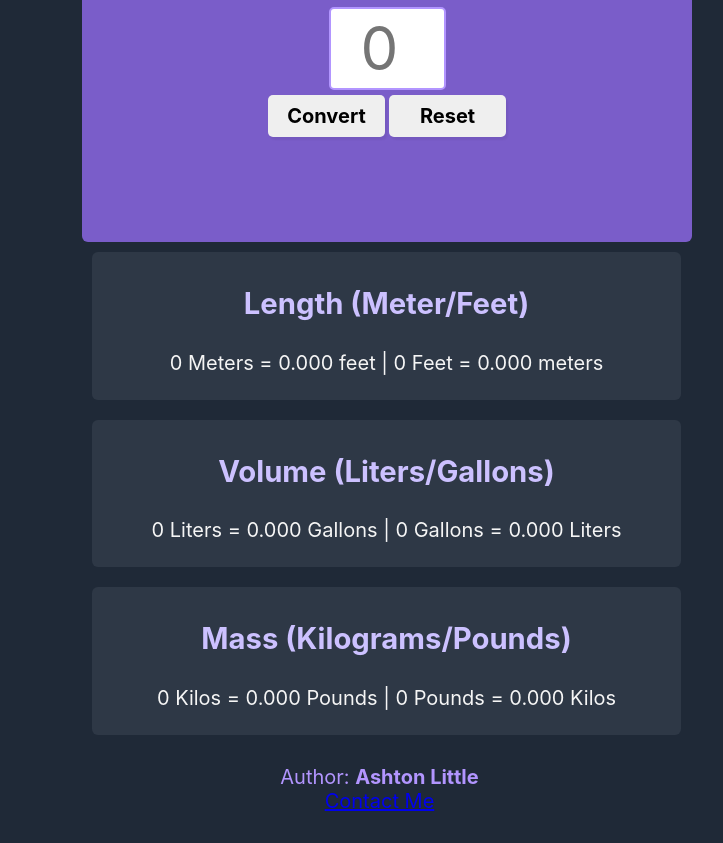
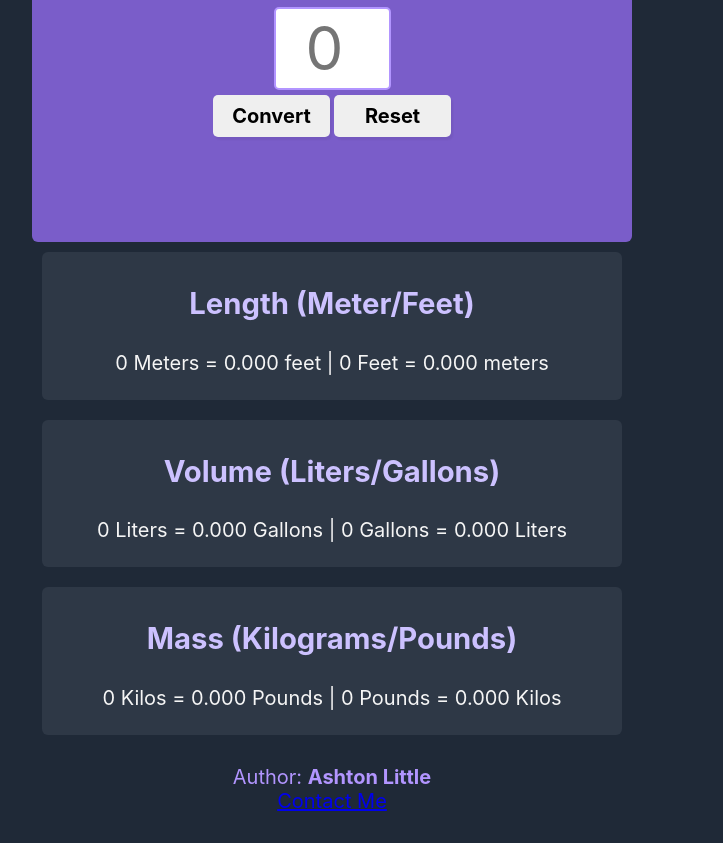
Before and after one commit to ashton8504/unitConverterScrimba, a plain HTML site: page index.html in a window 1280 px wide. Shown: the part 113-956 px from the top of the page, without its empty margins (308-1031 px from the left). Drawn offline with Linux system fonts and the light colour scheme; a web font is replaced by a local one.

Commit message:
Update styles.css
refactored code

```diff
--- a/styles.css
+++ b/styles.css
@@ -8,13 +8,12 @@
 body {
     margin: 0;
     text-align: center;
-    max-width: 500px;
+    max-width: 600px;
     margin: 0 auto;
     padding: 10px;
     background: #1F2937;
-    /* background-image: url("images/background.jpg");
-    background-position: center;
-    background-repeat: no-repeat; */
+    display: flex;
+    flex-direction: column;
 }
 
 h3{
@@ -25,7 +24,7 @@ h3{
     background: #7a5dc9;
     color: white;
     padding: 30px;
-    width: 550px;
+
     height: 285px;
     left: 0px;
     top: 0px;
@@ -33,7 +32,6 @@ h3{
 }
 
 .main {
-    /* background: #f4f4f4; */
     padding: 10px;
 }
 
@@ -43,7 +41,6 @@ h3{
     padding: 5px;
     font-size: 25px;
     font-weight: 600px;
-    width: 579px;
     margin: auto;
     border-radius: 6px;;
 
@@ -86,8 +83,6 @@ h3{
 .footer-style{
     font-size: 20px;
     font-family: Inter, sans-serif;
-    text-align: center;
-    padding-left: 95px;
     color:  #B295FF;
 }
 
@@ -112,3 +107,9 @@ h3{
     box-shadow: 0 5px rgb(87, 87, 87);
     transform: translateY(4px);
   }
+
+  @media screen and (max-width: 400px) {
+      .hero {
+          height: 300px;
+      }
+  }
```
